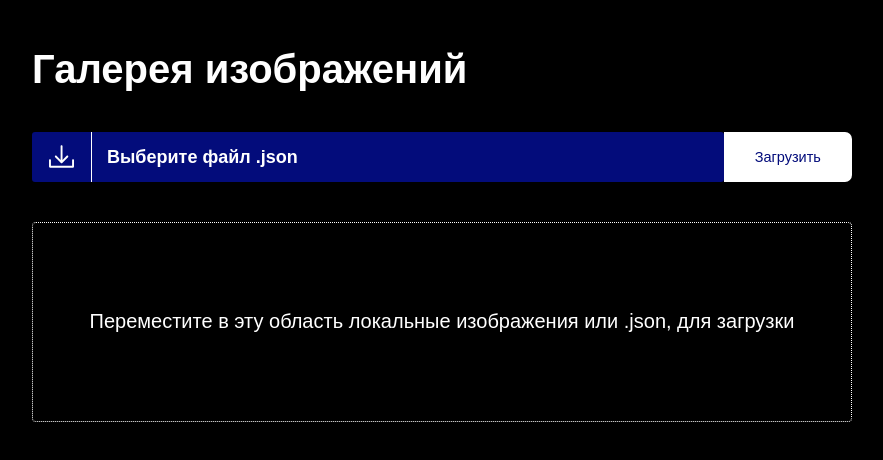
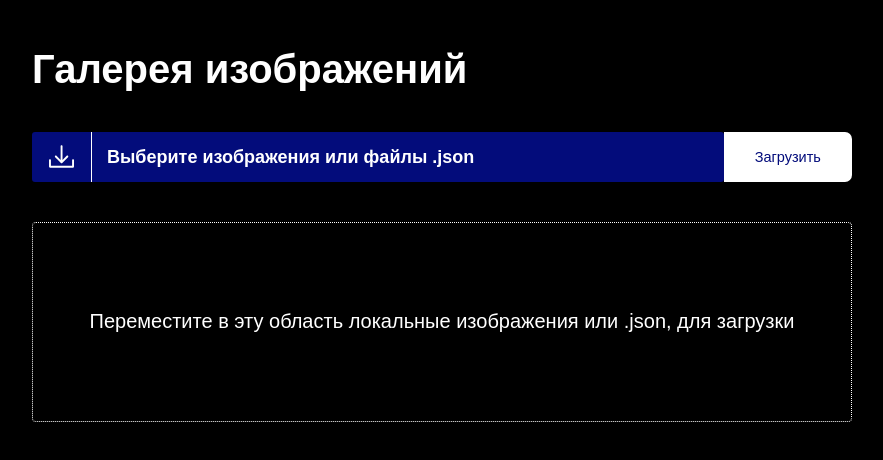
Before and after one commit to tokarevaee/gallery, a Vue app: page / in a window 1280 px wide. Shown: the top 460 px of the page, without its empty margins (198-1081 px from the left). Built offline with nearby package versions, Linux system fonts and the light colour scheme.

Commit message:
fix(refactoring FormAddImg)

```diff
--- a/src/components/FormAddImg.vue
+++ b/src/components/FormAddImg.vue
@@ -2,7 +2,7 @@
   <div>
     <form  @submit.prevent="submitFileHandler" class="d-flex">
       <div class="input__wrapper">
-        <input  id="input__file" type="file" ref="fileImage" class="input input__file" v-on:change="handleFileUpload()" placeholder="Вставьте ссылку на изображение или на список изображений">
+        <input  id="input__file" type="file" multiple ref="fileImage" class="input input__file" v-on:change="handleFileUpload()" placeholder="Вставьте ссылку на изображение или на список изображений">
         <label for="input__file" class="input__file-button">
           <span class="input__file-icon-wrapper"><img class="input__file-icon" src="@/assets/add.svg" alt="Выбрать файл" width="25"></span>
           <span class="input__file-button-text"> {{ inputTextButton }} </span>
@@ -16,6 +16,50 @@
 </template>
 
 <script>
+function readFileAsync(file) {
+  return new Promise((resolve, reject) => {
+    let reader = new FileReader();
+    const fileConstructor = {};
+    reader.onload = () => {
+      let image = new Image();
+      image.src = reader.result;
+      fileConstructor.url = image.src;
+      image.onload = function () {
+        fileConstructor.width = image.width;
+        fileConstructor.height = image.height;
+
+        resolve(fileConstructor);
+      };
+    };
+    reader.onerror = reject;
+    reader.readAsDataURL(file);
+  });
+}
+
+function readFileJsonAsync(file) {
+  return new Promise((resolve) => {
+    let fileToJSON = function (file) {
+      return new Promise((resolve, reject) => {
+        const reader = new FileReader()
+        reader.onload = () => {
+          try {
+            resolve(JSON.parse(reader.result));
+          } catch (err) {
+            reject();
+          }
+        }
+        reader.readAsText(file);
+      })
+    };
+    fileToJSON(file).then((response) => {
+      const { galleryImages } = response;
+      resolve(galleryImages);
+    }).catch((error) => {
+      console.log(error)
+    })
+  });
+}
+
 export default {
   name: "FormAddImg",
   data() {
@@ -23,19 +67,18 @@ export default {
       form: {
         file: '',
       },
-      file: null,
-      images: [],
+      files: [],
       isLoading: false,
     };
   },
   computed: {
     inputTextButton() {
-      return this.file ? 'Файл выбран, нажмите "Загрузить"' : 'Выберите файл .json'
+      return this.file ? 'Файл выбран, нажмите "Загрузить"' : 'Выберите изображения или файлы .json'
     }
   },
   methods: {
     handleFileUpload() {
-        this.file = this.$refs.fileImage.files[0];
+        this.files = this.$refs.fileImage.files;
     },
 
     async fileToJSON(file) {
@@ -47,21 +90,27 @@ export default {
       })
     },
     async submitFileHandler() {
-      if(this.file) {
-        if(this.file.type === "application/json") {
-          await this.fileToJSON(this.file).then((response) =>{
-            const { galleryImages } = response;
-            this.form.file = galleryImages
-            this.$emit('galleryImages', this.form.file);
-            this.form.file = ''
-            this.file = null
+      const fileToImgArr = async () => {
+        let uploadFiles = [];
+        for await (let file of this.files) {
+          if (file.type === "image/png" || file.type === "image/jpeg") {
+            const f = await readFileAsync(file);
+            uploadFiles.push(f);
+          } else if (file.type === "application/json") {
+            const f = await readFileJsonAsync(file);
+            uploadFiles= [...uploadFiles, ...f];
+          }
+        }
+        return uploadFiles;
+      };
+      fileToImgArr()
+          .then((response) => {
+            this.$emit("galleryImages", response);
+            this.files = [];
+            this.uploadFilesArray = [];
           }).catch((error) => {
-            console.log(error)
-          })
-        } else if (this.file.type === "image/png" || this.file.type === "image/jpeg"){
-          console.log('error')
-        }
-      }
+        console.log(error);
+      });
     },
   },
 
```
Also changed, not shown: 1 other file (tests, documents, lock files or other folders).
